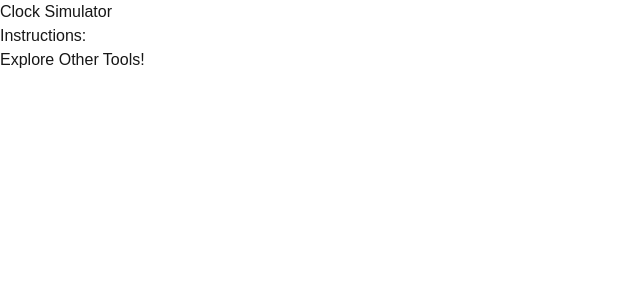
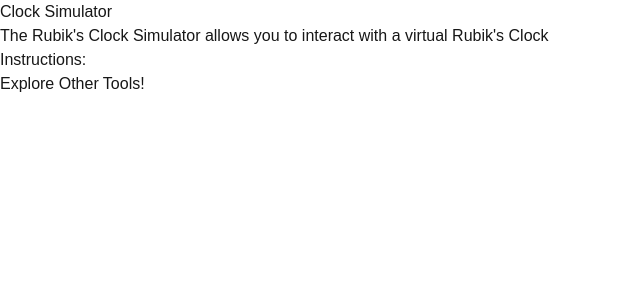
Before and after one commit to KittatamSaisaard/clock-letter-memo-trainer, a Next.js app: page /clock-simulator in a window 1280 px wide. Shown: the top 300 px of the page, without its empty margins (0-640 px from the left). Built offline with nearby package versions, Linux system fonts and the light colour scheme.

Commit message:
Added description for clock simulator

```diff
--- a/src/app/clock-simulator/Instructions.tsx
+++ b/src/app/clock-simulator/Instructions.tsx
@@ -3,7 +3,9 @@
 export default function Instructions() {
   return (
       <div className="p-3">
+        <h2 className="text-center">The Rubik's Clock Simulator allows you to interact with a virtual Rubik's Clock</h2>
         <h3 className="text-center text-3xl">Instructions:</h3>
+        <p></p>
       </div>
   );
 }
```
